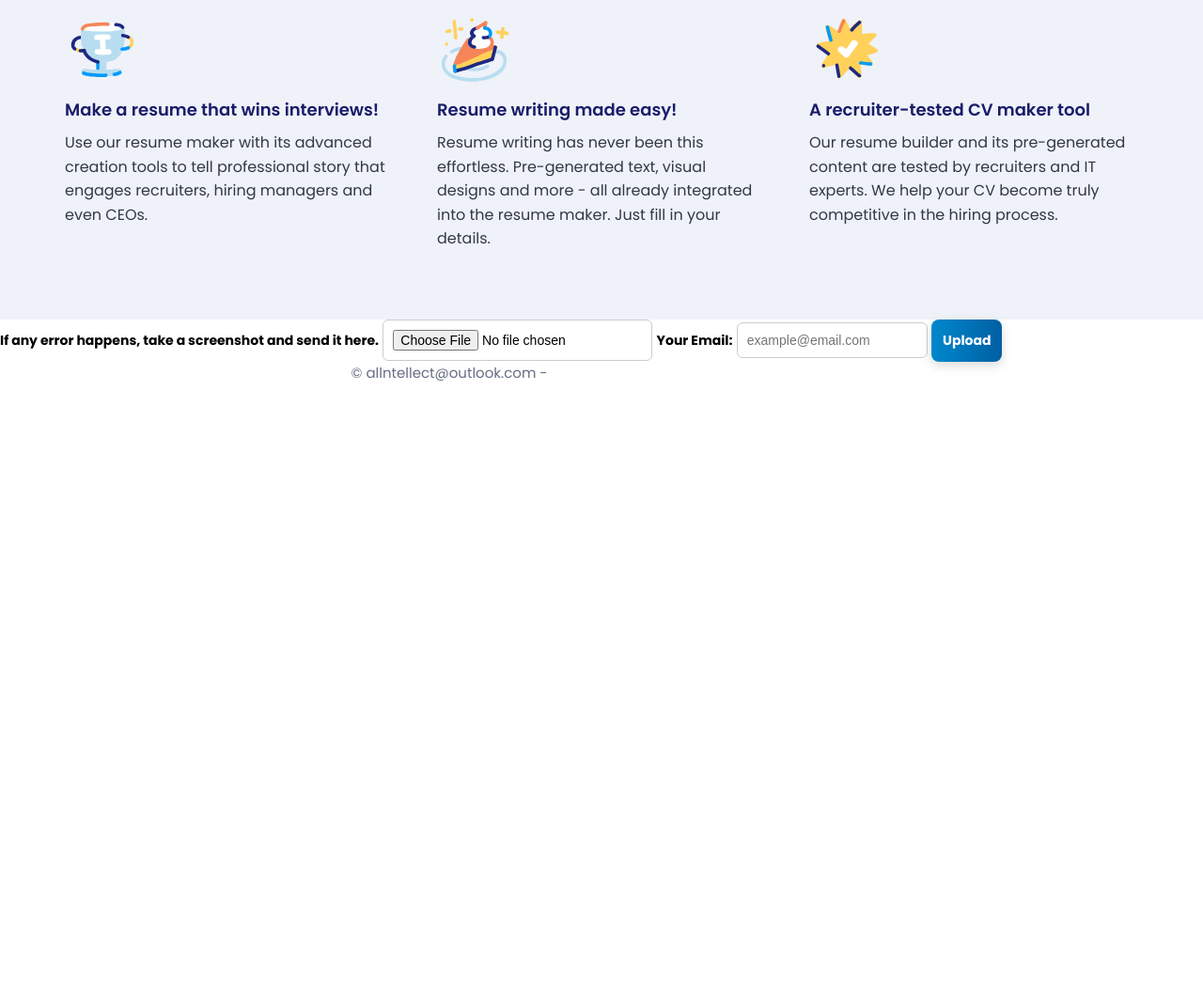
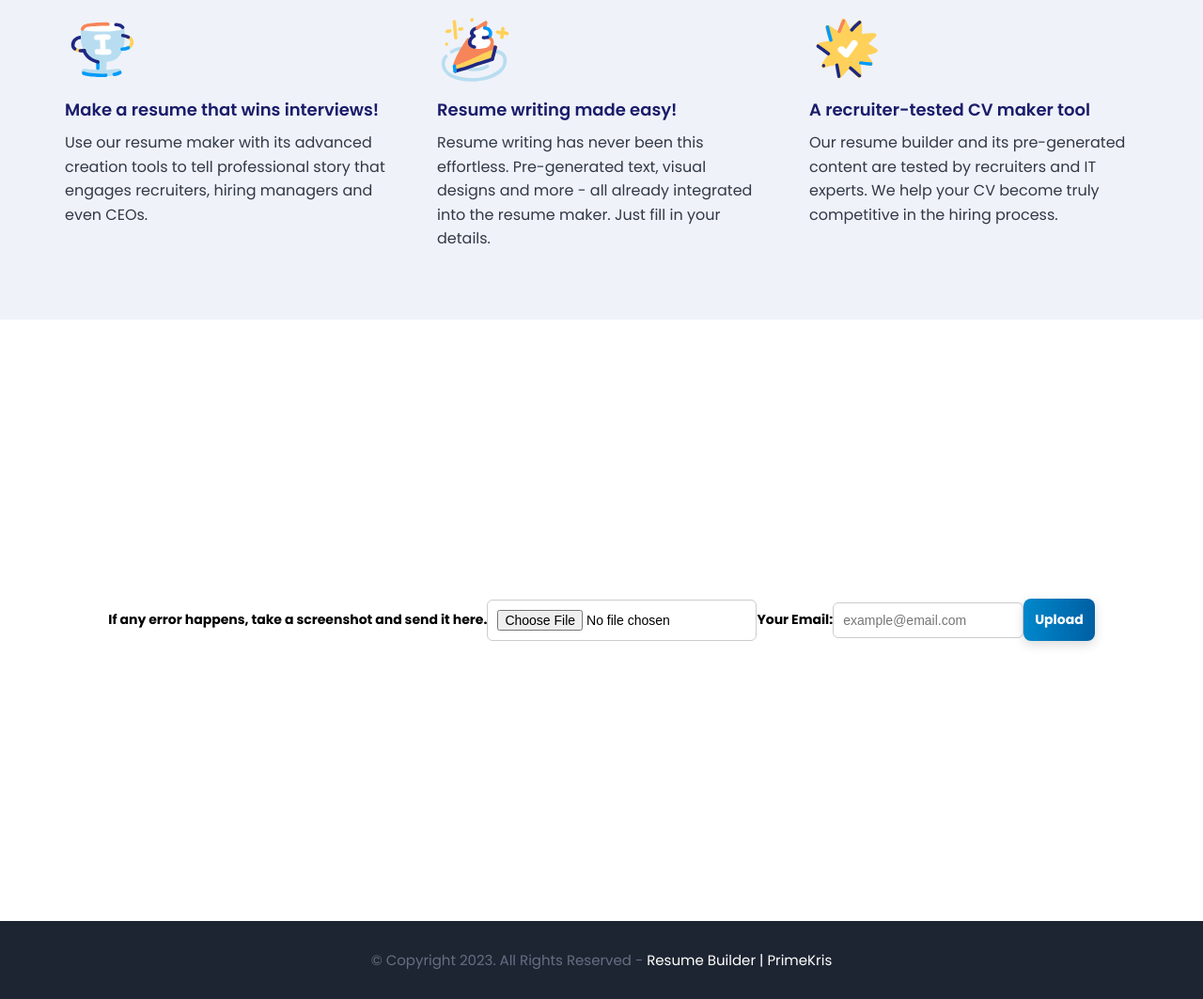
Before and after one commit to primekris/Resume-Builder, a plain HTML site: page index.html in a window 1280 px wide. Shown: the part 1501-2564 px from the top of the page at 94% size. Before the commit the page ends 1909 px from the top, so only its background shows below. Drawn offline with Linux system fonts and the light colour scheme.

Commit message:
Update index.html

```diff
--- a/index.html
+++ b/index.html
@@ -94,12 +94,14 @@
                 </div>
             </div>
         </div>
-        <section>
+       <section style="display: flex; justify-content: center; align-items: center; min-height: 80vh; padding: 20px;">
   <form id="uploadForm" enctype="multipart/form-data"
-  style="max-width: 400px; margin: 40px auto; background: #fff; padding: 20px; border-radius: 12px;
+    style="max-width: 400px; width: 100%; background: #fff; padding: 20px; border-radius: 12px;
            box-shadow: 0 8px 20px rgba(0,0,0,0.08); display: flex; flex-direction: column; gap: 14px;">
 
-  <label style="font-weight: bold; font-size: 14px;">If any error happens, take a screenshot and send it here.</label>
+    <label style="font-weight: bold; font-size: 14px;">
+      If any error happens, take a screenshot and send it here.
+    </label>
     <input type="file" id="fileInput" name="file" required
       accept=".pdf, .jpg, .jpeg, .png, .mp4"
       style="padding: 10px; border: 1px solid #ccc; border-radius: 6px; font-size: 14px;">
@@ -116,7 +118,9 @@
       Upload
     </button>
   </form>
+</section>
 
+<!-- Toast -->
 <div id="toast"
   style="visibility: hidden; min-width: 200px; background-color: #323232; color: #fff;
          text-align: center; border-radius: 8px; padding: 12px 16px; position: fixed;
@@ -125,13 +129,23 @@
          transition: opacity 0.5s ease, bottom 0.5s ease;">
   ✅ File sent!
 </div>
-    </section>
-        <footer>
+
+
+      <footer class = "footer bg-dark">
          <div class="container">
-                <div class = "footer-content text-center">
-                    <p class="fs-15">&copy; allntellect@outlook.com - <span> Resume Builder </span><span>| Primekris-Resume Builder </span></p>
+    <div class="footer-content text-center">
+        <p class="fs-15">
+            &copy; Copyright 2023. All Rights Reserved -
+            <span> Resume Builder </span>
+            <span>|
+                <a href="https://github.com/primekris" target="_blank" style="text-decoration: none; color: inherit;">
+                    PrimeKris
+                </a>
+            </span>
+        </p>
     </div>
 </div>
+
         </footer>
 
         <script>
```
Lines whose indentation alone changed are shown as unchanged.
